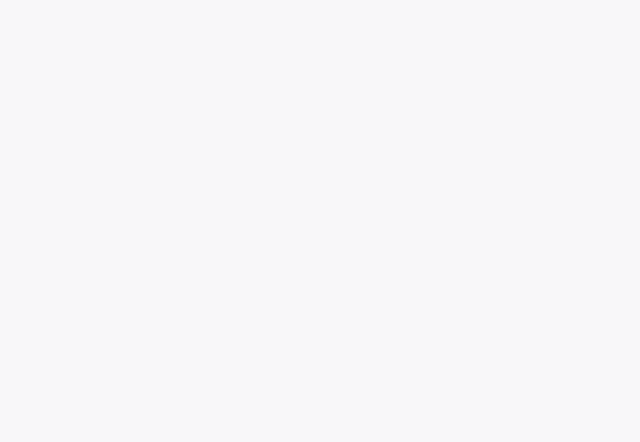
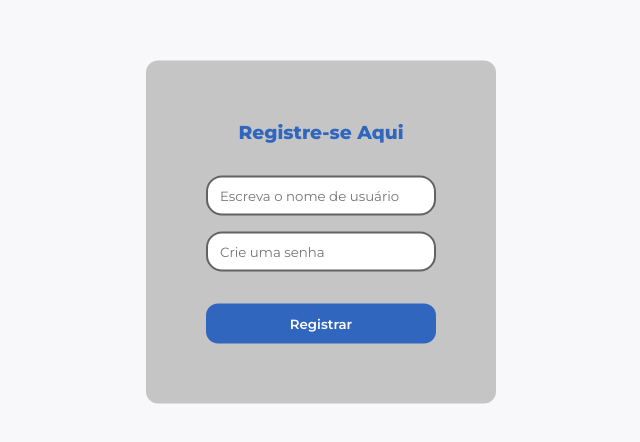
Before and after one commit to JoseHFalsarella/angular-prjListaDeCompras, an Angular app: page /register in a window 1280 px wide. Before the commit this address led to /. Shown: the part 168-610 px from the top of the page, without its empty margins (319-959 px from the left). Built offline with nearby package versions, Linux system fonts and the light colour scheme.

Commit message:
feat - Criação da rota, componente e template para a página de registrar usuário

```diff
--- a/src/app/app-routing.module.ts
+++ b/src/app/app-routing.module.ts
@@ -5,11 +5,15 @@ const routes: Routes = [
   {
     path: "",
     pathMatch: "full",
-    redirectTo: "lista"
+    redirectTo: "register"
   },
   {
     path: "lista",
     loadChildren: () => import("./pages/lista-de-compras/lista-de-compras.module").then(m => m.ListaDeComprasModule)
+  },
+  {
+    path: "register",
+    loadChildren: () => import("./pages/register/register.module").then(m => m.RegisterModule)
   }
 ];
 
--- a/src/app/app.module.ts
+++ b/src/app/app.module.ts
@@ -5,11 +5,13 @@ import { AppRoutingModule } from './app-routing.module';
 import { AppComponent } from './app.component';
 import { ListaDeComprasComponent } from './pages/lista-de-compras/lista-de-compras.component';
 import { ReactiveFormsModule } from '@angular/forms';
+import { RegisterComponent } from './pages/register/register.component';
 
 @NgModule({
   declarations: [
     AppComponent,
-    ListaDeComprasComponent
+    ListaDeComprasComponent,
+    RegisterComponent
   ],
   imports: [
     BrowserModule,
--- a/src/app/pages/lista-de-compras/lista-de-compras.component.scss
+++ b/src/app/pages/lista-de-compras/lista-de-compras.component.scss
@@ -58,6 +58,7 @@ form {
         background: none;
         border-style: none;
         padding-top: 5px;
+        cursor: pointer;
 
         img {
             height: 20px;
--- /dev/null
+++ b/src/app/pages/register/register.component.html
@@ -0,0 +1,10 @@
+<section class="container">
+    <section class="register">
+        <h1>Registre-se Aqui</h1>
+        <form>
+            <input type="text" placeholder="Escreva o nome de usuário">
+            <input type="text" placeholder="Crie uma senha">
+        </form>
+        <button>Registrar</button>
+    </section>
+</section>
--- /dev/null
+++ b/src/app/pages/register/register.component.scss
@@ -0,0 +1,53 @@
+h1 {
+    font-weight: 800;
+    color: #3066BE;
+
+    text-align: center;
+}
+
+.container {
+    max-height: max-content;
+    align-items: center;
+}
+
+.register {
+    margin: 0;
+    position: absolute;
+    top: 50%;
+    left: 50%;
+    -ms-transform: translate(-50%, -50%);
+    transform: translate(-50%, -50%);
+
+    display: flex;
+    flex-direction: column;
+    gap: 32px;
+
+    background-color: #c5c5c5;
+    border-radius: 12px;
+
+    padding: 60px;
+
+    min-width: 350px;
+    max-width: 600px;
+}
+
+form {
+    display: flex;
+    flex-direction: column;
+    gap: 16px;
+}
+
+button {
+    height: 40px;
+    border-radius: 12px;
+    border-style: none;
+    font-weight: 600;
+    background-color: #3066BE;
+    color: white;
+    transition: background-color .20s ease-in-out;
+}
+
+button:hover {
+    background-color: #6399f0;
+    cursor: pointer;
+}
```
Also changed, not shown: src/app/pages/register/register-routing.module.ts (added, +16 -0 lines), src/app/pages/register/register.component.ts (added, +10 -0 lines), src/app/pages/register/register.module.ts (added, +14 -0 lines), 1 other file (tests, documents, lock files or other folders).
